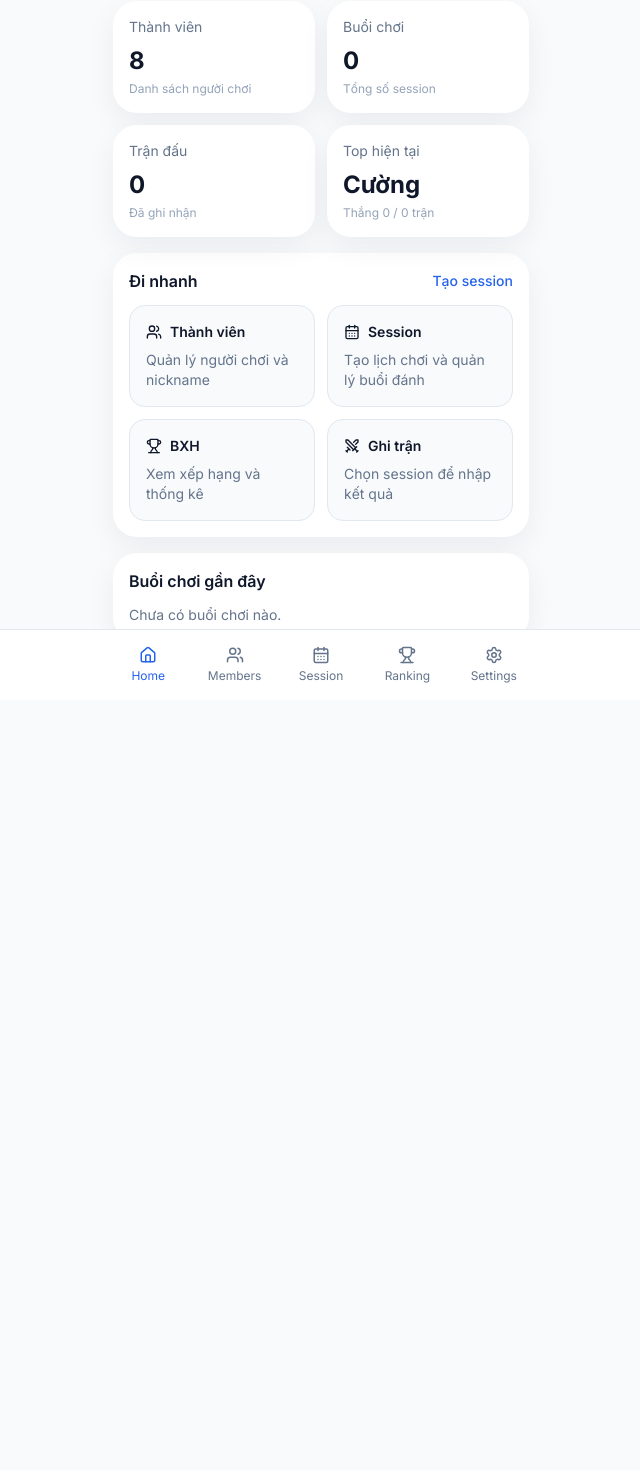
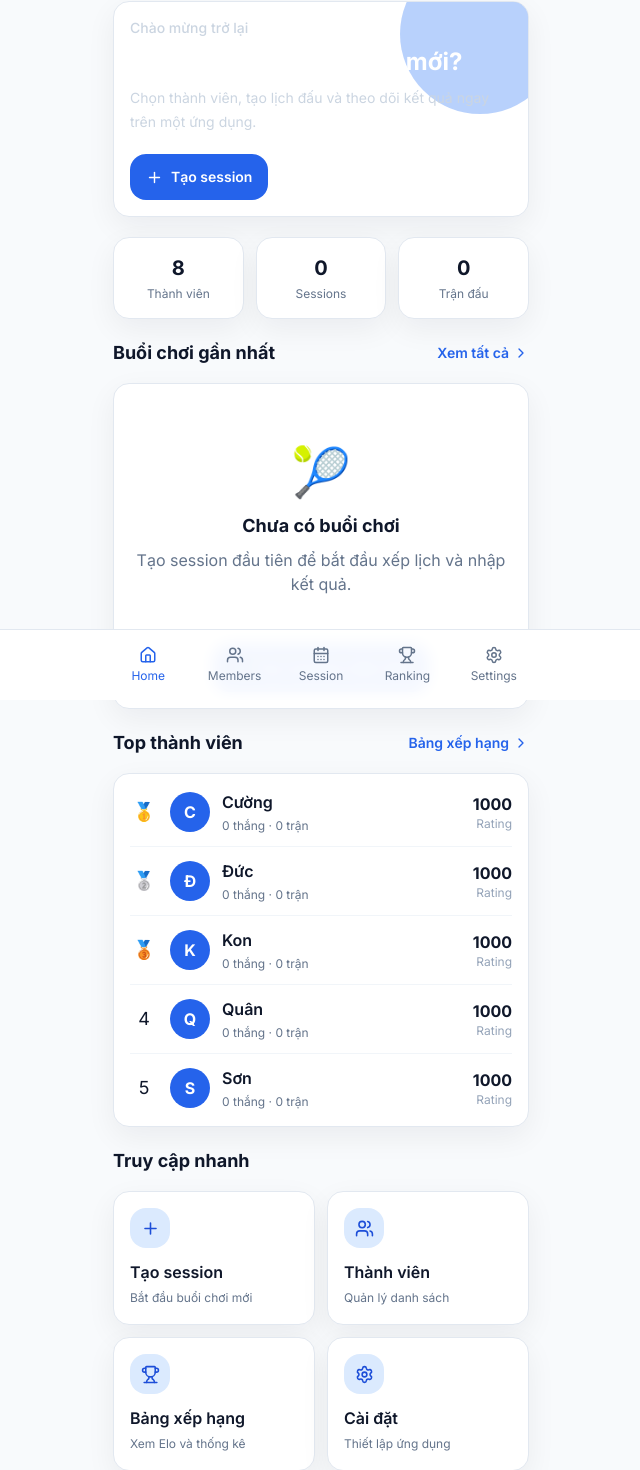
Before and after one commit to tdquan170788-byte/q-pb-smart-match, a Next.js app: page / in a window 1280 px wide. Shown: the part 100-1570 px from the top of the page, without its empty margins (319-959 px from the left). Before the commit the page ends 837 px from the top, so only its background shows below. Built offline with nearby package versions, Linux system fonts and the light colour scheme.

Commit message:
Update page.tsx
Sprint 0711

```diff
--- a/src/app/page.tsx
+++ b/src/app/page.tsx
@@ -2,171 +2,427 @@
 
 import { useEffect, useMemo, useState } from "react";
 import Link from "next/link";
-import { CalendarDays, Swords, Trophy, Users } from "lucide-react";
+import {
+  CalendarDays,
+  ChevronRight,
+  Plus,
+  Settings,
+  Trophy,
+  Users,
+} from "lucide-react";
 
 import AppShell from "@/components/app-shell";
-import SectionCard from "@/components/section-card";
-import StatCard from "@/components/stat-card";
+import SessionCard from "@/components/sessions/session-card";
 
-import { ensureSeedData, getMatches, getMembers, getSessions } from "@/lib/storage";
+import Avatar from "@/components/ui/avatar";
+import Badge from "@/components/ui/badge";
+import Card from "@/components/ui/card";
+import EmptyState from "@/components/ui/empty-state";
+import SectionTitle from "@/components/ui/section-title";
+
+import type {
+  MatchRecord,
+  RankingRow,
+  SessionRecord,
+} from "@/types";
+
+import {
+  ensureSeedData,
+  getMatches,
+  getMembers,
+  getSessions,
+} from "@/lib/storage";
+
 import { rebuildRankingData } from "@/lib/ranking";
+import { generateScheduleForSession } from "@/lib/session";
+
+type HomeData = {
+  totalMembers: number;
+  totalSessions: number;
+  totalMatches: number;
+  recentSession: SessionRecord | null;
+  recentSessionCompletedMatches: number;
+  recentSessionTotalMatches: number;
+  topMembers: RankingRow[];
+};
+
+const emptyHomeData: HomeData = {
+  totalMembers: 0,
+  totalSessions: 0,
+  totalMatches: 0,
+  recentSession: null,
+  recentSessionCompletedMatches: 0,
+  recentSessionTotalMatches: 0,
+  topMembers: [],
+};
 
 export default function HomePage() {
-  const [refreshKey, setRefreshKey] = useState(0);
+  const [homeData, setHomeData] = useState<HomeData>(emptyHomeData);
+  const [loaded, setLoaded] = useState(false);
 
   useEffect(() => {
     ensureSeedData();
-    setRefreshKey((value) => value + 1);
-  }, []);
 
-  const stats = useMemo(() => {
     const members = getMembers();
     const sessions = getSessions();
     const matches = getMatches();
 
-    const ranking = rebuildRankingData({
+    const rankingResult = rebuildRankingData({
       members,
       sessions,
       matches,
-    }).normalRows;
+    });
 
-    return {
+    const sortedSessions = [...sessions].sort((a, b) => {
+      const dateCompare = b.date.localeCompare(a.date);
+
+      if (dateCompare !== 0) {
+        return dateCompare;
+      }
+
+      return b.createdAt.localeCompare(a.createdAt);
+    });
+
+    const recentSession = sortedSessions[0] ?? null;
+
+    const recentSessionCompletedMatches = recentSession
+      ? countMatchesForSession(matches, recentSession.id)
+      : 0;
+
+    const recentSessionTotalMatches = recentSession
+      ? countScheduledMatches(recentSession)
+      : 0;
+
+    setHomeData({
       totalMembers: members.length,
       totalSessions: sessions.length,
       totalMatches: matches.length,
-      topMember: ranking[0] ?? null,
-      recentSessions: sessions.slice(0, 5),
-    };
-  }, [refreshKey]);
+      recentSession,
+      recentSessionCompletedMatches,
+      recentSessionTotalMatches,
+      topMembers: rankingResult.normalRows.slice(0, 5),
+    });
+
+    setLoaded(true);
+  }, []);
+
+  const recentSessionStatus = useMemo(() => {
+    if (!homeData.recentSession) {
+      return null;
+    }
+
+    if (
+      homeData.recentSessionTotalMatches > 0 &&
+      homeData.recentSessionCompletedMatches >=
+        homeData.recentSessionTotalMatches
+    ) {
+      return "completed";
+    }
+
+    if (homeData.recentSessionCompletedMatches > 0) {
+      return "running";
+    }
+
+    return "new";
+  }, [homeData]);
 
   return (
-    <AppShell title="Q-PB Smart Match" subtitle="Tổng quan hệ thống">
-      <div className="space-y-4">
-        <div className="grid grid-cols-2 gap-3">
-          <StatCard
-            label="Thành viên"
-            value={stats.totalMembers}
-            hint="Danh sách người chơi"
-          />
+    <AppShell
+      title="Q-PB Smart Match"
+      subtitle="Quản lý buổi chơi pickleball thông minh"
+    >
+      <div className="space-y-5">
+        <Card className="overflow-hidden bg-slate-900 text-white">
+          <div className="relative">
+            <div className="absolute -right-12 -top-16 h-40 w-40 rounded-full bg-brand-600/30" />
+            <div className="absolute -bottom-20 -left-12 h-40 w-40 rounded-full bg-white/5" />
 
-          <StatCard
-            label="Buổi chơi"
-            value={stats.totalSessions}
-            hint="Tổng số session"
-          />
-
-          <StatCard
-            label="Trận đấu"
-            value={stats.totalMatches}
-            hint="Đã ghi nhận"
-          />
-
-          <StatCard
-            label="Top hiện tại"
-            value={stats.topMember?.memberName ?? "--"}
-            hint={
-              stats.topMember
-                ? `Thắng ${stats.topMember.wins} / ${stats.topMember.matches} trận`
-                : "Chưa có dữ liệu"
-            }
-          />
+            <div className="relative">
+              <div className="text-sm font-medium text-slate-300">
+                Chào mừng trở lại
               </div>
 
-        <SectionCard
-          title="Đi nhanh"
-          action={
-            <Link href="/sessions" className="text-sm font-medium text-brand-600">
+              <h1 className="mt-2 text-2xl font-bold">
+                Sẵn sàng cho buổi chơi mới?
+              </h1>
+
+              <p className="mt-2 max-w-md text-sm leading-6 text-slate-300">
+                Chọn thành viên, tạo lịch đấu và theo dõi kết quả ngay trên một
+                ứng dụng.
+              </p>
+
+              <div className="mt-5 flex flex-wrap gap-3">
+                <Link
+                  href="/sessions/new"
+                  className="inline-flex items-center gap-2 rounded-2xl bg-brand-600 px-4 py-3 text-sm font-semibold text-white transition hover:opacity-90"
+                >
+                  <Plus size={17} />
                   Tạo session
-            </Link>
-          }
-        >
-          <div className="grid grid-cols-2 gap-3">
-            <Link
-              href="/members"
-              className="rounded-2xl border border-slate-200 bg-slate-50 p-4"
-            >
-              <div className="flex items-center gap-2 text-sm font-semibold">
-                <Users size={16} />
-                Thành viên
-              </div>
-              <p className="mt-2 text-sm text-slate-500">
-                Quản lý người chơi và nickname
-              </p>
                 </Link>
 
                 <Link
                   href="/sessions"
-              className="rounded-2xl border border-slate-200 bg-slate-50 p-4"
+                  className="inline-flex items-center gap-2 rounded-2xl border border-white/20 bg-white/10 px-4 py-3 text-sm font-semibold text-white transition hover:bg-white/15"
                 >
-              <div className="flex items-center gap-2 text-sm font-semibold">
-                <CalendarDays size={16} />
-                Session
+                  <CalendarDays size={17} />
+                  Xem sessions
+                </Link>
               </div>
-              <p className="mt-2 text-sm text-slate-500">
-                Tạo lịch chơi và quản lý buổi đánh
-              </p>
+            </div>
+          </div>
+        </Card>
+
+        <div className="grid grid-cols-3 gap-3">
+          <StatBox
+            label="Thành viên"
+            value={loaded ? homeData.totalMembers : "—"}
+          />
+
+          <StatBox
+            label="Sessions"
+            value={loaded ? homeData.totalSessions : "—"}
+          />
+
+          <StatBox
+            label="Trận đấu"
+            value={loaded ? homeData.totalMatches : "—"}
+          />
+        </div>
+
+        <section>
+          <SectionTitle
+            title="Buổi chơi gần nhất"
+            action={
+              <Link
+                href="/sessions"
+                className="inline-flex items-center gap-1 text-sm font-semibold text-brand-600"
+              >
+                Xem tất cả
+                <ChevronRight size={16} />
               </Link>
+            }
+          />
 
+          {!loaded ? (
+            <Card>
+              <div className="py-8 text-center text-sm text-slate-500">
+                Đang tải session...
+              </div>
+            </Card>
+          ) : homeData.recentSession ? (
+            <div className="space-y-3">
+              {recentSessionStatus ? (
+                <div className="flex">
+                  <Badge
+                    variant={
+                      recentSessionStatus === "completed"
+                        ? "success"
+                        : recentSessionStatus === "running"
+                        ? "warning"
+                        : "info"
+                    }
+                  >
+                    {recentSessionStatus === "completed"
+                      ? "ĐÃ HOÀN THÀNH"
+                      : recentSessionStatus === "running"
+                      ? "ĐANG DIỄN RA"
+                      : "CHƯA BẮT ĐẦU"}
+                  </Badge>
+                </div>
+              ) : null}
+
+              <SessionCard
+                id={homeData.recentSession.id}
+                date={homeData.recentSession.date}
+                mode={homeData.recentSession.mode}
+                memberCount={homeData.recentSession.memberIds.length}
+                completedMatches={homeData.recentSessionCompletedMatches}
+                totalMatches={homeData.recentSessionTotalMatches}
+              />
+            </div>
+          ) : (
+            <Card>
+              <EmptyState
+                icon="🎾"
+                title="Chưa có buổi chơi"
+                description="Tạo session đầu tiên để bắt đầu xếp lịch và nhập kết quả."
+              />
+
+              <div className="flex justify-center">
+                <Link
+                  href="/sessions/new"
+                  className="inline-flex items-center gap-2 rounded-2xl bg-brand-600 px-4 py-3 font-semibold text-white"
+                >
+                  <Plus size={17} />
+                  Tạo session đầu tiên
+                </Link>
+              </div>
+            </Card>
+          )}
+        </section>
+
+        <section>
+          <SectionTitle
+            title="Top thành viên"
+            action={
               <Link
                 href="/ranking"
-              className="rounded-2xl border border-slate-200 bg-slate-50 p-4"
+                className="inline-flex items-center gap-1 text-sm font-semibold text-brand-600"
               >
-              <div className="flex items-center gap-2 text-sm font-semibold">
-                <Trophy size={16} />
-                BXH
+                Bảng xếp hạng
+                <ChevronRight size={16} />
+              </Link>
+            }
+          />
+
+          <Card>
+            {!loaded ? (
+              <div className="py-8 text-center text-sm text-slate-500">
+                Đang tải bảng xếp hạng...
               </div>
-              <p className="mt-2 text-sm text-slate-500">
-                Xem xếp hạng và thống kê
-              </p>
-            </Link>
+            ) : homeData.topMembers.length === 0 ? (
+              <div className="py-8 text-center text-sm text-slate-500">
+                Chưa có dữ liệu xếp hạng.
+              </div>
+            ) : (
+              <div className="divide-y divide-slate-100">
+                {homeData.topMembers.map((row, index) => (
+                  <Link
+                    key={row.memberId}
+                    href={`/members/${row.memberId}`}
+                    className="flex items-center gap-3 py-3 first:pt-0 last:pb-0"
+                  >
+                    <div className="flex w-7 shrink-0 justify-center text-lg">
+                      {getRankIcon(index)}
+                    </div>
 
-            <Link
-              href="/sessions"
-              className="rounded-2xl border border-slate-200 bg-slate-50 p-4"
-            >
-              <div className="flex items-center gap-2 text-sm font-semibold">
-                <Swords size={16} />
-                Ghi trận
+                    <Avatar name={row.memberName} />
+
+                    <div className="min-w-0 flex-1">
+                      <div className="truncate font-semibold text-slate-900">
+                        {row.memberName}
                       </div>
-              <p className="mt-2 text-sm text-slate-500">
-                Chọn session để nhập kết quả
-              </p>
-            </Link>
-          </div>
-        </SectionCard>
 
-        <SectionCard title="Buổi chơi gần đây">
-          {stats.recentSessions.length === 0 ? (
-            <div className="text-sm text-slate-500">Chưa có buổi chơi nào.</div>
-          ) : (
-            <div className="space-y-3">
-              {stats.recentSessions.map((session) => (
-                <Link
-                  key={session.id}
-                  href={`/sessions/${session.id}`}
-                  className="block rounded-2xl border border-slate-200 bg-slate-50 p-4"
-                >
-                  <div className="flex items-center justify-between gap-3">
-                    <div>
-                      <div className="font-semibold text-slate-900">
-                        {session.date || "Không có ngày"}
-                      </div>
-                      <div className="mt-1 text-sm text-slate-500">
-                        Chạm để xem chi tiết session
+                      <div className="mt-1 text-xs text-slate-500">
+                        {row.wins} thắng · {row.matches} trận
                       </div>
                     </div>
 
-                    <div className="text-right text-sm text-slate-500">
-                      <div>{session.memberIds.length} người</div>
-                      <div>{session.pointToWin} điểm</div>
+                    <div className="text-right">
+                      <div className="font-bold text-slate-900">
+                        {row.rating.toFixed(0)}
                       </div>
+
+                      <div className="text-xs text-slate-400">Rating</div>
                     </div>
                   </Link>
                 ))}
               </div>
             )}
-        </SectionCard>
+          </Card>
+        </section>
+
+        <section>
+          <SectionTitle title="Truy cập nhanh" />
+
+          <div className="grid grid-cols-2 gap-3">
+            <QuickAction
+              href="/sessions/new"
+              title="Tạo session"
+              description="Bắt đầu buổi chơi mới"
+              icon={<Plus size={19} />}
+            />
+
+            <QuickAction
+              href="/members"
+              title="Thành viên"
+              description="Quản lý danh sách"
+              icon={<Users size={19} />}
+            />
+
+            <QuickAction
+              href="/ranking"
+              title="Bảng xếp hạng"
+              description="Xem Elo và thống kê"
+              icon={<Trophy size={19} />}
+            />
+
+            <QuickAction
+              href="/settings"
+              title="Cài đặt"
+              description="Thiết lập ứng dụng"
+              icon={<Settings size={19} />}
+            />
+          </div>
+        </section>
       </div>
     </AppShell>
   );
 }
+
+function StatBox({
+  label,
+  value,
+}: {
+  label: string;
+  value: string | number;
+}) {
+  return (
+    <Card className="p-3 text-center shadow-none">
+      <div className="text-xl font-bold text-slate-900">{value}</div>
+      <div className="mt-1 text-xs text-slate-500">{label}</div>
+    </Card>
+  );
+}
+
+function QuickAction({
+  href,
+  title,
+  description,
+  icon,
+}: {
+  href: string;
+  title: string;
+  description: string;
+  icon: React.ReactNode;
+}) {
+  return (
+    <Link href={href}>
+      <Card className="h-full shadow-none transition hover:border-brand-200 hover:bg-brand-50">
+        <div className="flex h-10 w-10 items-center justify-center rounded-2xl bg-brand-100 text-brand-700">
+          {icon}
+        </div>
+
+        <div className="mt-3 font-semibold text-slate-900">{title}</div>
+
+        <div className="mt-1 text-xs leading-5 text-slate-500">
+          {description}
+        </div>
+      </Card>
+    </Link>
+  );
+}
+
+function countMatchesForSession(
+  matches: MatchRecord[],
+  sessionId: string
+): number {
+  return matches.filter((match) => match.sessionId === sessionId).length;
+}
+
+function countScheduledMatches(session: SessionRecord): number {
+  const schedule = generateScheduleForSession(session);
+
+  return schedule.rounds.reduce(
+    (sum, round) => sum + round.matches.length,
+    0
+  );
+}
+
+function getRankIcon(index: number): string {
+  if (index === 0) return "🥇";
+  if (index === 1) return "🥈";
+  if (index === 2) return "🥉";
+
+  return `${index + 1}`;
+}
```
Lines whose indentation alone changed are shown as unchanged.
